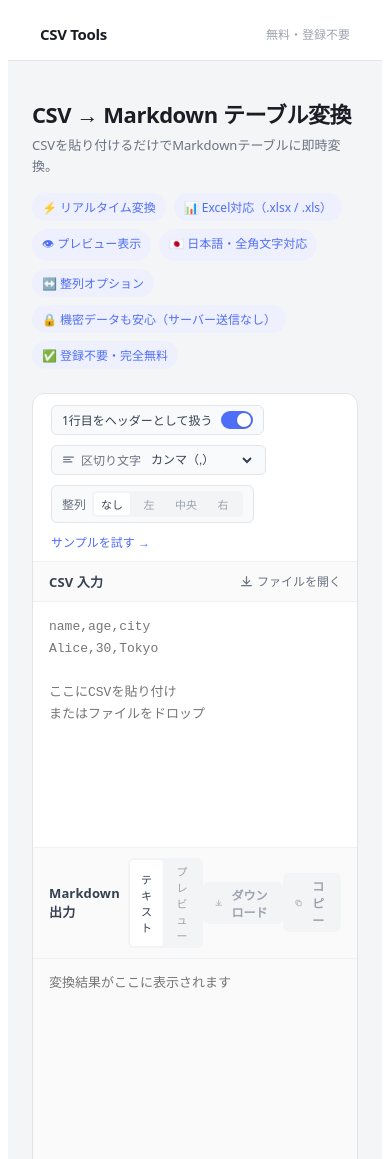
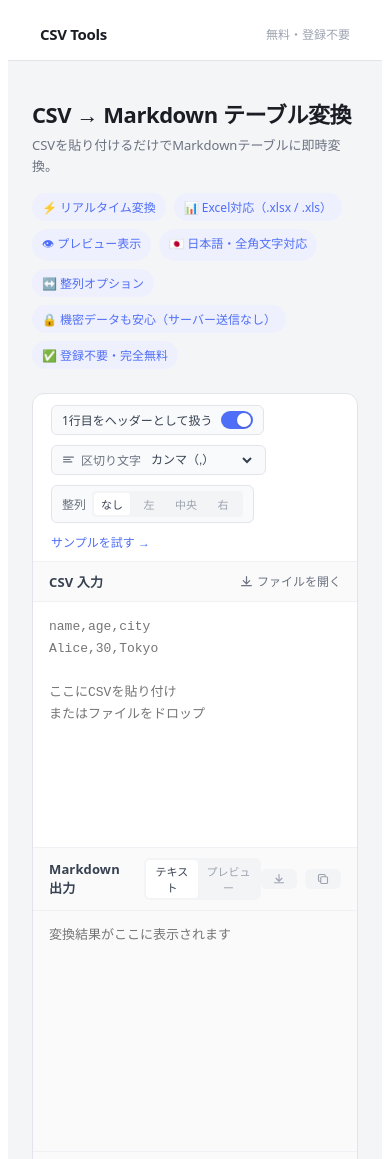
Before and after one commit to KouEgg/csv-to-markdown, a Next.js app: page /csv-to-markdown in a window 390 px wide. Shown: the top 1159 px of the page. Built offline with nearby package versions, Linux system fonts and the light colour scheme.

Commit message:
update page for phone

```diff
--- a/app/csv-to-html/page.js
+++ b/app/csv-to-html/page.js
@@ -236,7 +236,7 @@ export default function CsvToHtml() {
                     }}
                   >
                     <svg width="12" height="12" viewBox="0 0 16 16" fill="none"><path d="M8 2v9M4 7l4 4 4-4M2 13h12" stroke="currentColor" strokeWidth="1.5" strokeLinecap="round" strokeLinejoin="round"/></svg>
-                    ダウンロード
+                    {!isMobile && "ダウンロード"}
                   </button>
                   <button
                     onClick={handleCopy}
@@ -251,9 +251,9 @@ export default function CsvToHtml() {
                     }}
                   >
                     {copied ? (
-                      <><svg width="12" height="12" viewBox="0 0 16 16" fill="none"><path d="M2 8l4 4 8-8" stroke="currentColor" strokeWidth="2" strokeLinecap="round"/></svg>コピーしました</>
+                      <><svg width="12" height="12" viewBox="0 0 16 16" fill="none"><path d="M2 8l4 4 8-8" stroke="currentColor" strokeWidth="2" strokeLinecap="round"/></svg>{!isMobile && "コピーしました"}</>
                     ) : (
-                      <><svg width="12" height="12" viewBox="0 0 16 16" fill="none"><rect x="5" y="5" width="9" height="9" rx="1.5" stroke="currentColor" strokeWidth="1.5"/><path d="M11 5V3.5A1.5 1.5 0 009.5 2h-6A1.5 1.5 0 002 3.5v6A1.5 1.5 0 003.5 11H5" stroke="currentColor" strokeWidth="1.5"/></svg>コピー</>
+                      <><svg width="12" height="12" viewBox="0 0 16 16" fill="none"><rect x="5" y="5" width="9" height="9" rx="1.5" stroke="currentColor" strokeWidth="1.5"/><path d="M11 5V3.5A1.5 1.5 0 009.5 2h-6A1.5 1.5 0 002 3.5v6A1.5 1.5 0 003.5 11H5" stroke="currentColor" strokeWidth="1.5"/></svg>{!isMobile && "コピー"}</>
                     )}
                   </button>
                 </div>
--- a/app/csv-to-markdown/page.js
+++ b/app/csv-to-markdown/page.js
@@ -242,7 +242,8 @@ export default function Home() {
 
             {/* 右：出力 */}
             <div style={{ display: "flex", flexDirection: "column" }}>
-              <div style={{ padding: "10px 16px", borderBottom: "0.5px solid #f0f1f4", background: "#fafafa", display: "flex", alignItems: "center", justifyContent: "space-between" }}>
+              <div style={{ padding: "10px 16px", borderBottom: "0.5px solid #f0f1f4", background: "#fafafa", display: "flex", flexDirection: "column", gap: "8px" }}>
+                <div style={{ display: "flex", alignItems: "center", justifyContent: "space-between" }}>
                   <div style={{ display: "flex", alignItems: "center", gap: "8px" }}>
                     <span style={{ fontSize: "13px", fontWeight: 700, color: "#374151", letterSpacing: "0.01em" }}>
                       Markdown 出力
@@ -262,6 +263,7 @@ export default function Home() {
                       </button>
                     </div>
                   </div>
+                  <div style={{ display: "flex", alignItems: "center", gap: "8px" }}>
                     <button
                       onClick={handleDownload}
                       disabled={!markdownOutput}
@@ -274,7 +276,7 @@ export default function Home() {
                       }}
                     >
                       <svg width="12" height="12" viewBox="0 0 16 16" fill="none"><path d="M8 2v9M4 7l4 4 4-4M2 13h12" stroke="currentColor" strokeWidth="1.5" strokeLinecap="round" strokeLinejoin="round"/></svg>
-                    ダウンロード
+                      {!isMobile && "ダウンロード"}
                     </button>
                     <button
                       onClick={handleCopy}
@@ -291,15 +293,17 @@ export default function Home() {
                       {copied ? (
                         <>
                           <svg width="12" height="12" viewBox="0 0 16 16" fill="none"><path d="M2 8l4 4 8-8" stroke="currentColor" strokeWidth="2" strokeLinecap="round"/></svg>
-                      コピーしました
+                          {!isMobile && "コピーしました"}
                         </>
                       ) : (
                         <>
                           <svg width="12" height="12" viewBox="0 0 16 16" fill="none"><rect x="5" y="5" width="9" height="9" rx="1.5" stroke="currentColor" strokeWidth="1.5"/><path d="M11 5V3.5A1.5 1.5 0 009.5 2h-6A1.5 1.5 0 002 3.5v6A1.5 1.5 0 003.5 11H5" stroke="currentColor" strokeWidth="1.5"/></svg>
-                      コピー
+                          {!isMobile && "コピー"}
                         </>
                       )}
                     </button>
+                  </div>
+                </div>
               </div>
               {showPreview ? (
                 <div
```
Lines whose indentation alone changed are shown as unchanged.
